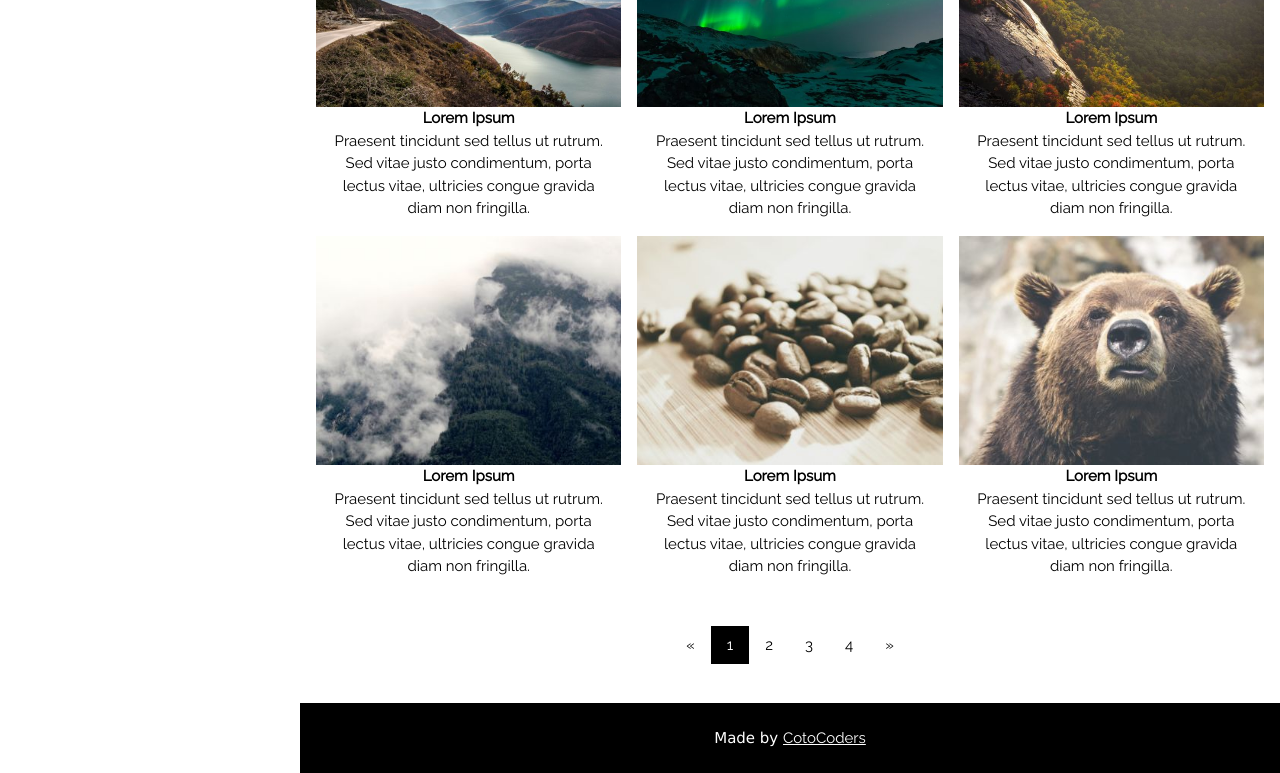
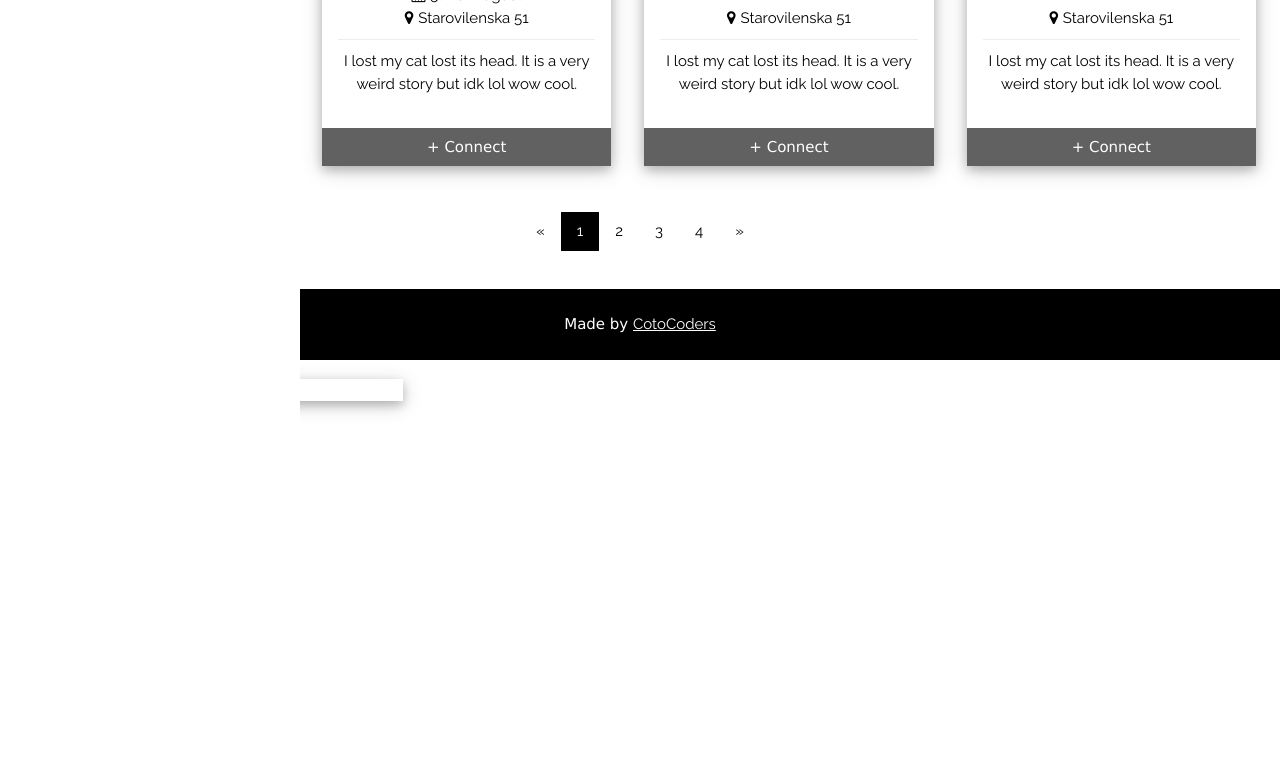
Before and after one commit to Vitsuji/social-weekend-inform-me, a website: page views/index.html in a window 1280 px wide. Shown: the part 269-1042 px from the top of the page. After the commit the page ends 800 px from the top, so only its background shows below. Drawn offline with nearby package versions, Linux system fonts and the light colour scheme; files that its build step writes are made by us from their sources; files whose address does not match are found by name.

Commit message:
Updating views

```diff
--- /dev/null
+++ b/public/json/example.json
@@ -0,0 +1,6 @@
+{
+    "id": "1",
+    "when": "15th of February",
+    "where": "Hyde Park, Kensington and Chelsea, London ",
+    "description" : "I lost it"
+  }
--- /dev/null
+++ b/public/scss/_body.scss
@@ -0,0 +1,9 @@
+.card_container {
+    width: 30%;
+    display: inline-block;
+    margin: 1.47%;
+}
+
+.main_card_info {
+    padding: 10px 16px;
+}
--- a/public/scss/_general.scss
+++ b/public/scss/_general.scss
@@ -18,3 +18,20 @@ h3, h4, h5, p, a{
 button {
     outline: none;
 }
+
+
+// Display
+.inline {
+display: inline;
+}
+
+// Movement
+
+.text_centered {
+    text-align: center;
+}
+
+
+hr {
+    margin: 10px 0;
+}
--- a/public/scss/main.scss
+++ b/public/scss/main.scss
@@ -37,6 +37,8 @@ $primary-font: 'Raleway', sans-serif;
 
 @import url('https://fonts.googleapis.com/css?family=Raleway');
 @import url('https://cdnjs.cloudflare.com/ajax/libs/font-awesome/4.7.0/css/font-awesome.min.css');
+@import url('https://www.w3schools.com/w3css/4/w3.css');
 
 @import "general";
 @import "sidebar";
+@import "body";
--- a/views/index.html
+++ b/views/index.html
@@ -5,7 +5,6 @@
     <meta name="viewport" content="width=device-width, initial-scale=1.0">
     <meta http-equiv="X-UA-Compatible" content="ie=edge">
     <link href="css/main.css" rel="stylesheet">
-    <link rel="stylesheet" href="https://www.w3schools.com/w3css/4/w3.css">
     <title>InformMe Website</title>
 </head>
 <body>
@@ -51,52 +50,57 @@
 
         <!-- First Photo Grid-->
         <div class="w3-row-padding">
-        <div class="w3-third w3-container w3-margin-bottom">
-            <img src="/img/mountains.jpg" alt="Norway" style="width:100%" class="w3-hover-opacity">
-            <div class="w3-container w3-white">
-            <p><b>Lorem Ipsum</b></p>
-            <p>Praesent tincidunt sed tellus ut rutrum. Sed vitae justo condimentum, porta lectus vitae, ultricies congue gravida diam non fringilla.</p>
+
+
+            <div class="w3-card-4 card_container">
+                    <header class="w3-container w3-light-grey">
+                        <h3>Lost</h3>
+                    </header>
+                    <div class="main_card_info text_centered">
+                        <div>
+                                <i class="fa fa-calendar" aria-hidden="true"></i>
+                                <p class="inline"> 5th of August</p>
                         </div>
+                        <div>
+                            <i class="fa fa-map-marker" aria-hidden="true"></i>
+                            <p class="inline"> Starovilenska 51</p>
+                            <hr>
                         </div>
-        <div class="w3-third w3-container w3-margin-bottom">
-            <img src="/img/lights.jpg" alt="Norway" style="width:100%" class="w3-hover-opacity">
-            <div class="w3-container w3-white">
-            <p><b>Lorem Ipsum</b></p>
-            <p>Praesent tincidunt sed tellus ut rutrum. Sed vitae justo condimentum, porta lectus vitae, ultricies congue gravida diam non fringilla.</p>
+                        <p>I lost my cat lost its head. It is a very weird story but idk lol wow cool.</p><br>
                     </div>
+                    <button class="w3-button w3-block w3-dark-grey">+ Connect</button>
                 </div>
-        <div class="w3-third w3-container">
-            <img src="/img/nature.jpg" alt="Norway" style="width:100%" class="w3-hover-opacity">
-            <div class="w3-container w3-white">
-            <p><b>Lorem Ipsum</b></p>
-            <p>Praesent tincidunt sed tellus ut rutrum. Sed vitae justo condimentum, porta lectus vitae, ultricies congue gravida diam non fringilla.</p>
+
+
+               <div class="w3-card-4 card_container">
+                   <header class="w3-container w3-light-grey">
+                       <h3>Lost</h3>
+                   </header>
+                   <div class="main_card_info text_centered">
+                       <i class="fa fa-map-marker" aria-hidden="true"></i>
+                       <p class="inline"> Starovilenska 51</p>
+                       <hr>
+                       <p>I lost my cat lost its head. It is a very weird story but idk lol wow cool.</p><br>
                    </div>
+                   <button class="w3-button w3-block w3-dark-grey">+ Connect</button>
+                </div>
+                <div class="w3-card-4 card_container">
+                    <header class="w3-container w3-light-grey">
+                        <h3>Lost</h3>
+                    </header>
+                    <div class="main_card_info text_centered">
+                        <i class="fa fa-map-marker" aria-hidden="true"></i>
+                        <p class="inline"> Starovilenska 51</p>
+                        <hr>
+                        <p>I lost my cat lost its head. It is a very weird story but idk lol wow cool.</p><br>
+                    </div>
+                    <button class="w3-button w3-block w3-dark-grey">+ Connect</button>
                  </div>
             </div>
 
-        <!-- Second Photo Grid-->
-        <div class="w3-row-padding">
-        <div class="w3-third w3-container w3-margin-bottom">
-            <img src="/img/p1.jpg" alt="Norway" style="width:100%" class="w3-hover-opacity">
-            <div class="w3-container w3-white">
-            <p><b>Lorem Ipsum</b></p>
-            <p>Praesent tincidunt sed tellus ut rutrum. Sed vitae justo condimentum, porta lectus vitae, ultricies congue gravida diam non fringilla.</p>
-            </div>
-        </div>
-        <div class="w3-third w3-container w3-margin-bottom">
-            <img src="/img/p2.jpg" alt="Norway" style="width:100%" class="w3-hover-opacity">
-            <div class="w3-container w3-white">
-            <p><b>Lorem Ipsum</b></p>
-            <p>Praesent tincidunt sed tellus ut rutrum. Sed vitae justo condimentum, porta lectus vitae, ultricies congue gravida diam non fringilla.</p>
-            </div>
-        </div>
-        <div class="w3-third w3-container">
-            <img src="/img/p3.jpg" alt="Norway" style="width:100%" class="w3-hover-opacity">
-            <div class="w3-container w3-white">
-            <p><b>Lorem Ipsum</b></p>
-            <p>Praesent tincidunt sed tellus ut rutrum. Sed vitae justo condimentum, porta lectus vitae, ultricies congue gravida diam non fringilla.</p>
-            </div>
-        </div>
+
+
+
         </div>
 
         <!-- Pagination -->
@@ -117,17 +121,26 @@
     <!-- End page content -->
     </div>
 
+    <script src="http://code.jquery.com/jquery-2.2.4.js" integrity="sha256-iT6Q9iMJYuQiMWNd9lDyBUStIq/8PuOW33aOqmvFpqI=" crossorigin="anonymous"></script>
     <script>
-    // Script to open and close sidebar
-    function w3_open() {
-        document.getElementById("mySidebar").style.display = "block";
-        document.getElementById("myOverlay").style.display = "block";
+        $.getJSON('json/example.json', function (data) {
+            var items = [];
+            var id = "";
+            $.each( data, function( key, val ) {
+                if(key == 'id'){
+                    id = key;
+                }else if( key == 'when') {
+                    items.push( "<li id='" + key + "'>" + val + "</li>" );
                 }
 
-    function w3_close() {
-        document.getElementById("mySidebar").style.display = "none";
-        document.getElementById("myOverlay").style.display = "none";
-    }
+            });
+
+            $( "<ul/>", {
+                "class": "w3-card-4 card_container",
+                "id": id,
+                html: items.join( "" )
+            }).appendTo( "body" );
+            });
     </script>
 </body>
 </html>
```
Also changed, not shown: public/js/sidebar.js (added, +12 -0 lines), public/css/main.css, 1 other file. Lines whose indentation alone changed are shown as unchanged.
